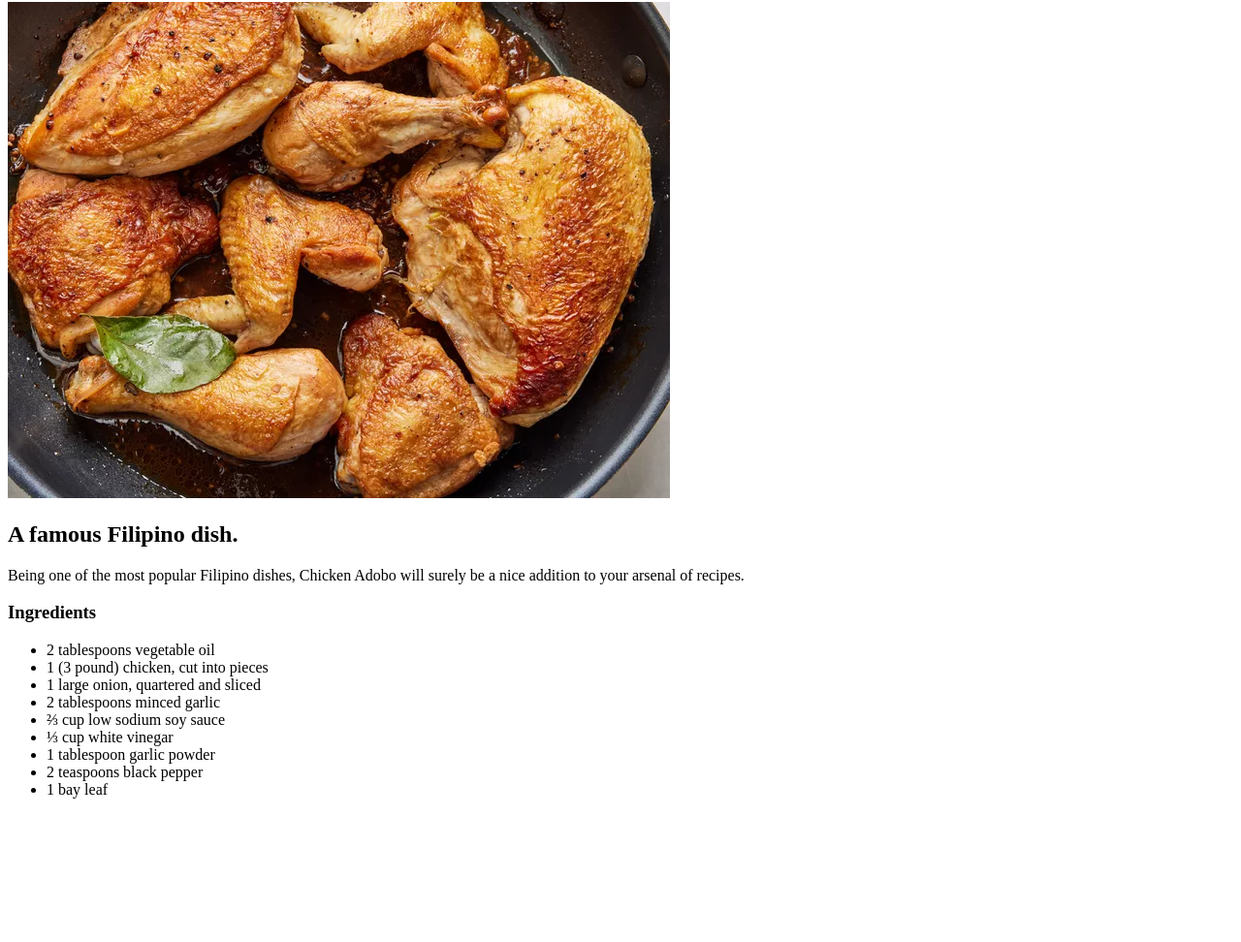
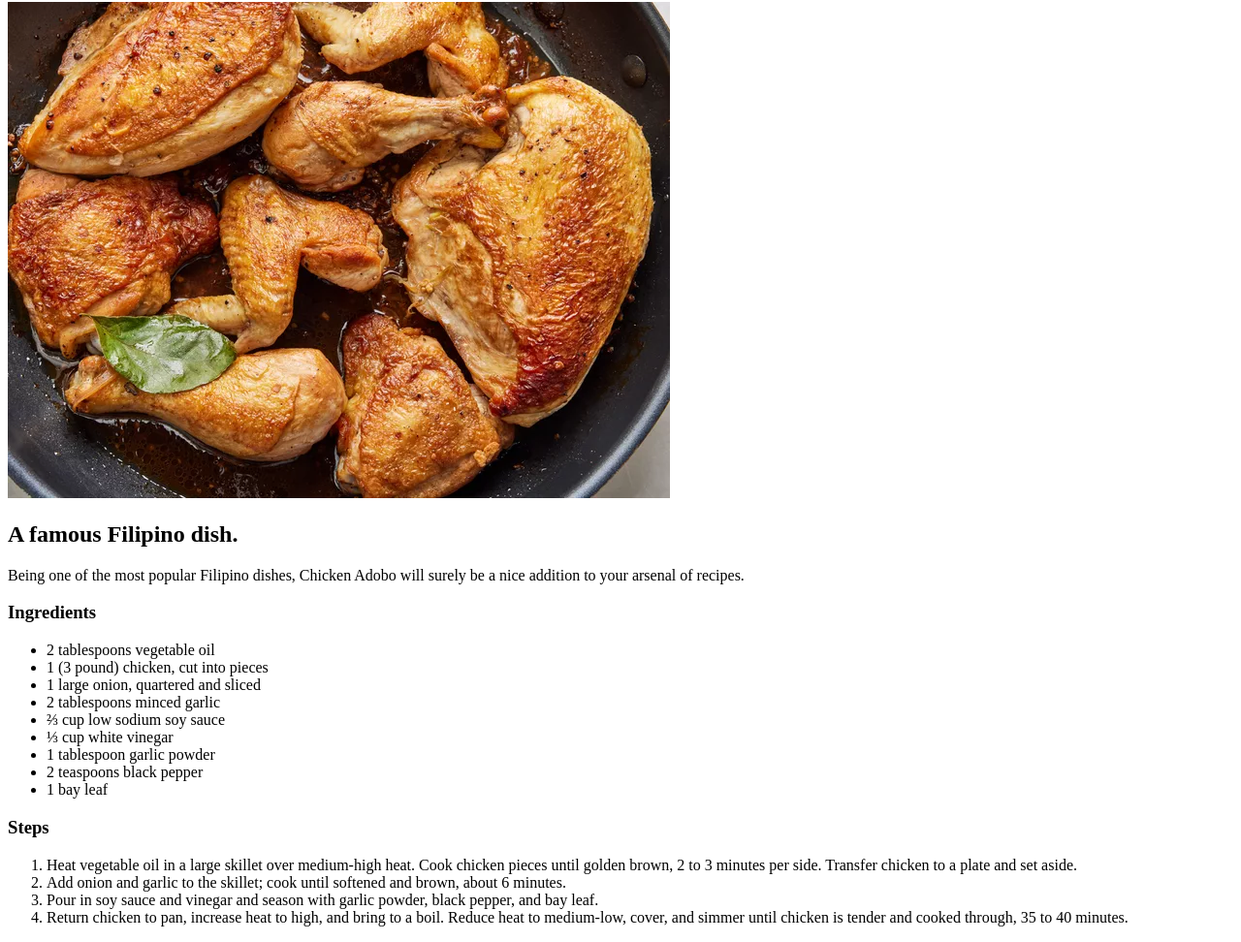
Before and after one commit to lance-molina/odin-recipes, a plain HTML site: page recipes/chicken-adobo.html in a window 1280 px wide. Shown: the part 78-1050 px from the top of the page at 97% size. Before the commit the page ends 918 px from the top, so only its background shows below. Drawn offline with Linux system fonts and the light colour scheme.

Commit message:
Add steps

```diff
--- a/recipes/chicken-adobo.html
+++ b/recipes/chicken-adobo.html
@@ -25,6 +25,19 @@
         <li>2 teaspoons black pepper</li>
         <li>1 bay leaf</li>
     </ul>
+    <h3>Steps</h3>
+    <ol>
+        <li>Heat vegetable oil in a large skillet over medium-high heat. Cook
+            chicken pieces until golden brown, 2 to 3 minutes per side. Transfer
+            chicken to a plate and set aside.</li>
+        <li>Add onion and garlic to the skillet; cook until softened and brown,
+            about 6 minutes.</li>
+        <li>Pour in soy sauce and vinegar and season with garlic powder, black
+            pepper, and bay leaf.</li>
+        <li>Return chicken to pan, increase heat to high, and bring to a boil.
+            Reduce heat to medium-low, cover, and simmer until chicken is tender
+            and cooked through, 35 to 40 minutes.</li>
+    </ol>
 
 </body>
 </html>
```
